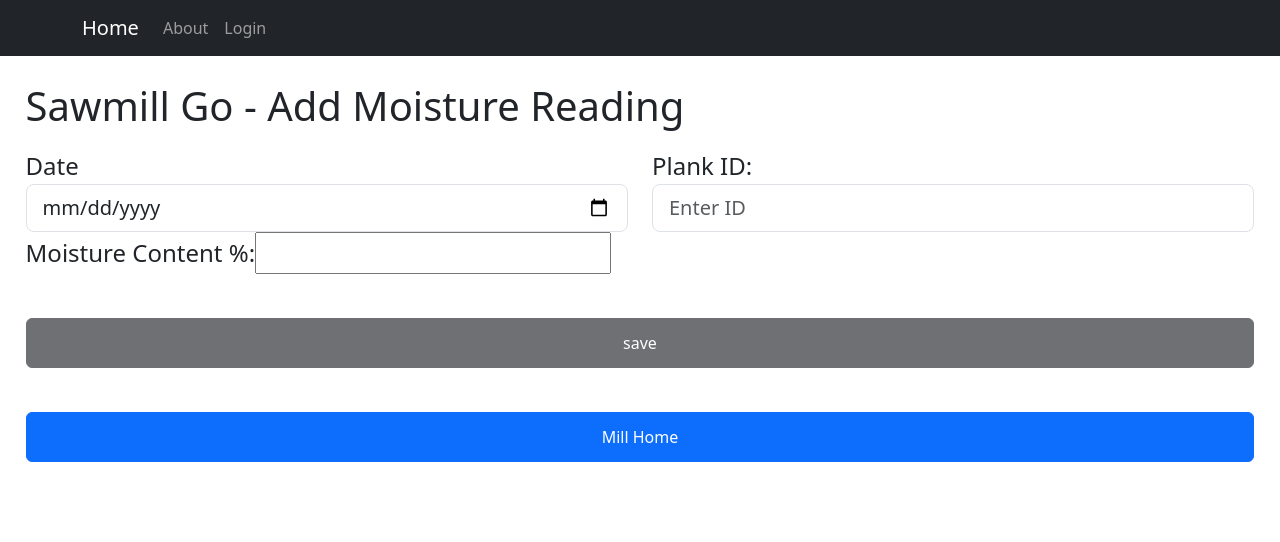
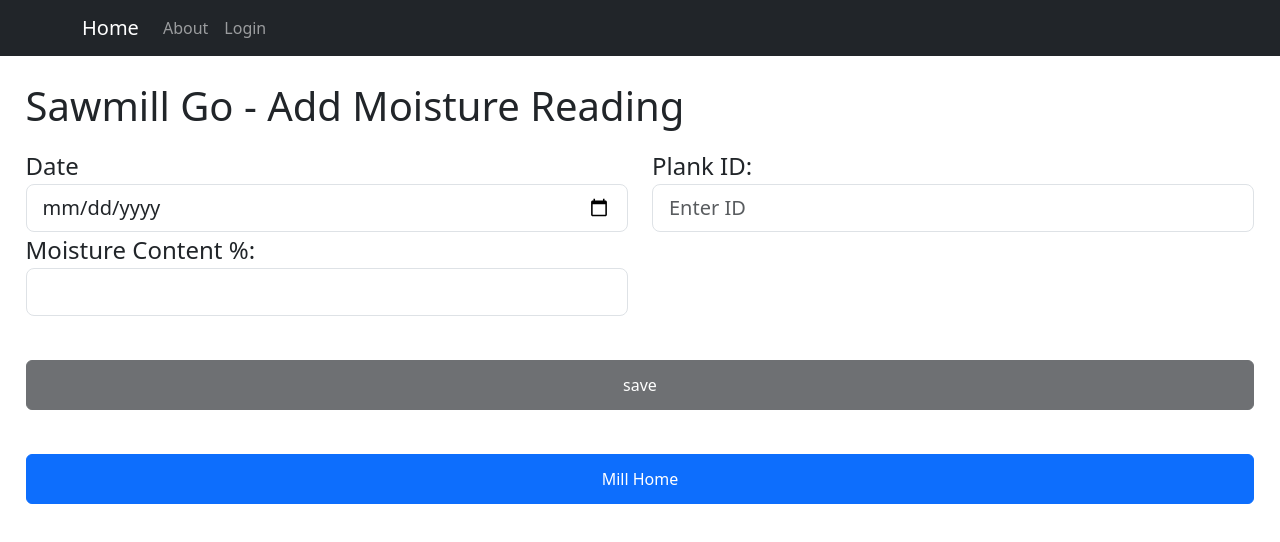
Before and after one commit to andrewcargill/sawmill_go, a React (Create React App) app in the folder mill/: page /mill_add_moisture in a window 1280 px wide. Shown: the top 542 px of the page. Built offline with nearby package versions, Linux system fonts and the light colour scheme.

Commit message:
styling of moisture content field

```diff
--- a/mill/src/Home.jsx
+++ b/mill/src/Home.jsx
@@ -5,7 +5,7 @@ const Home = () => {
     <div>
 
       <h1>Hello, Welcome to the Sawmill Go Frontend!</h1>
-      <p>v1.2.0</p>
+      <p>v1.2.1</p>
     </div>
   );
 };
--- a/mill/src/pages/MillAddMoisture.jsx
+++ b/mill/src/pages/MillAddMoisture.jsx
@@ -121,6 +121,7 @@ const MillAddMoisture = () => {
             <label>Moisture Content %:</label>
           <input
             type="text"
+            className="form-control form-control-lg"
             value={water_percentage}
             onChange={(e) => setWater_percentage(e.target.value)}
             required
```
